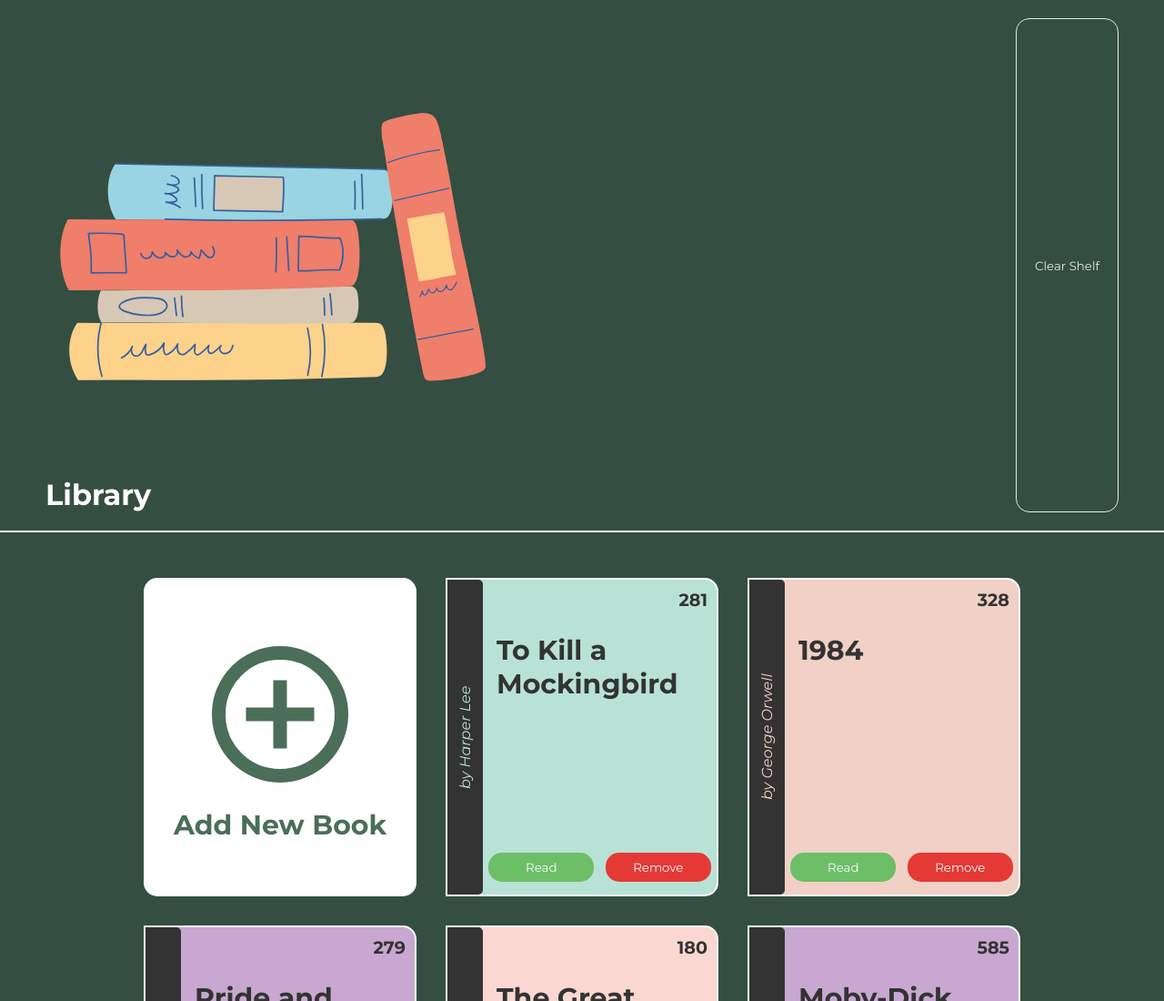
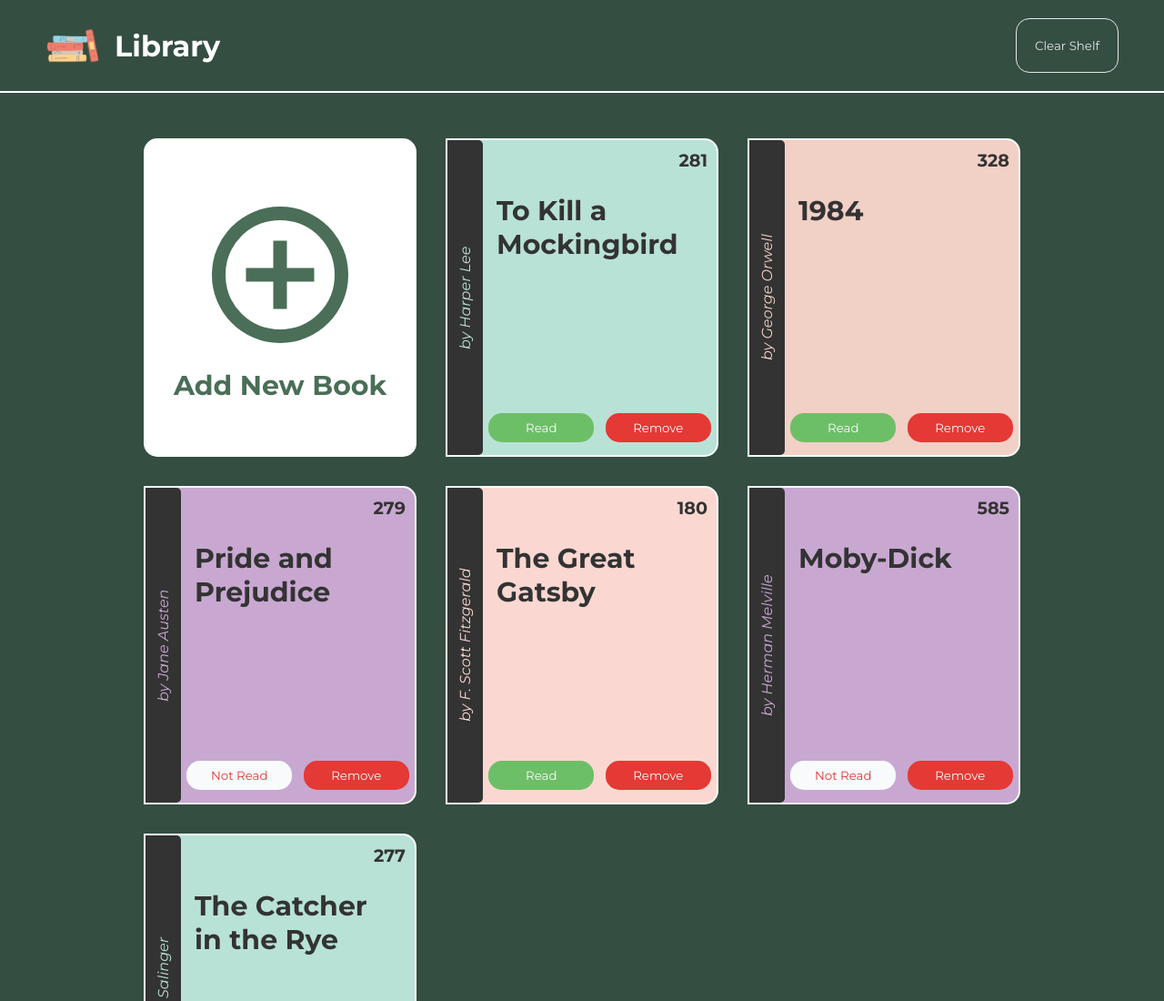
Before and after one commit to ismailsilat7/library, a plain HTML site: page index.html in a window 1280 px wide. Shown: the top 1100 px of the page at 91% size. Drawn offline with Linux system fonts and the light colour scheme.

Commit message:
add styling for book image in head

```diff
--- a/style.css
+++ b/style.css
@@ -18,9 +18,19 @@ body {
     box-shadow: 0px 2px 20px 2px #000000;
 }
 
+.head div {
+    display: flex;
+    align-items: center;
+    gap: 1em;
+}
+
+.head img {
+    width: 60px;
+}
+
 .head h1 {
     color: white;
-
+    display: inline;
 }
 
 #shelf {
```
